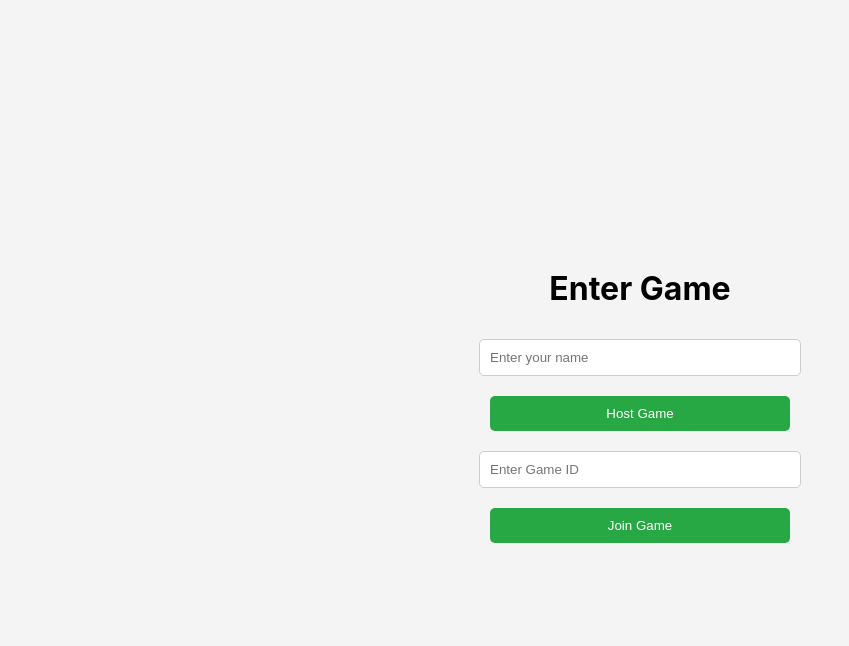
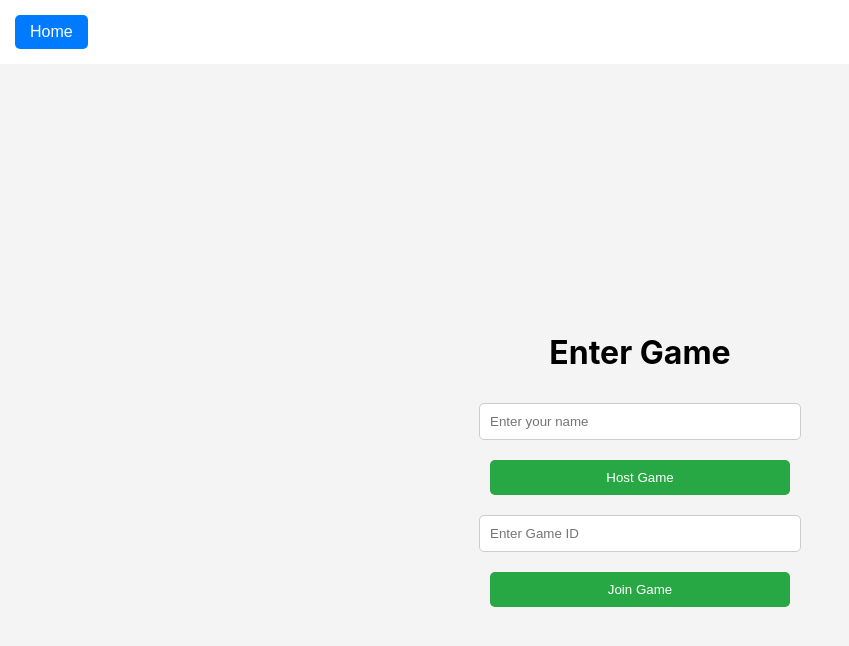
Before and after one commit to pavanshettyks/ABRGame, a React (Create React App) app: page / in a window 1280 px wide. Shown: the top 646 px of the page, without its empty margins (0-849 px from the left). Built offline with nearby package versions, Linux system fonts and the light colour scheme.

Commit message:
Error messages and end game

```diff
--- a/package.json
+++ b/package.json
@@ -9,6 +9,7 @@
     "@testing-library/user-event": "^13.5.0",
     "react": "^18.3.1",
     "react-dom": "^18.3.1",
+    "react-router-dom": "^7.1.5",
     "react-scripts": "^5.0.1",
     "web-vitals": "^2.1.4"
   },
@@ -18,7 +19,7 @@
     "test": "react-scripts test",
     "eject": "react-scripts eject",
     "predeploy": "npm run build",
-  "deploy": "gh-pages -d build"
+    "deploy": "gh-pages -d build"
   },
   "eslintConfig": {
     "extends": [
--- a/src/App.css
+++ b/src/App.css
@@ -28,6 +28,52 @@
   color: #61dafb;
 }
 
+.error-message {
+  position: fixed;
+  top: 10px;
+  left: 50%;
+  transform: translateX(-50%);
+  background: red;
+  color: white;
+  padding: 10px 20px;
+  border-radius: 5px;
+  font-size: 1.2em;
+  z-index: 1000;
+}
+
+.top-bar {
+  display: flex;
+  justify-content: space-between;
+  align-items: center;
+  padding: 10px;
+}
+
+.player-name {
+  flex: 1; /* Allows centering */
+  text-align: center;
+}
+
+.home-button,
+.end-game-button {
+  background: #ff4d4d;
+  color: white;
+  border: none;
+  padding: 8px 15px;
+  margin: 5px;
+  border-radius: 5px;
+  font-size: 1em;
+  cursor: pointer;
+}
+
+.home-button {
+  background: #007bff;
+}
+
+.home-button:hover,
+.end-game-button:hover {
+  opacity: 0.8;
+}
+
 @keyframes App-logo-spin {
   from {
     transform: rotate(0deg);
--- a/src/App.js
+++ b/src/App.js
@@ -6,6 +6,7 @@ import GameLobby from "./components/GameLobby";
 import "./css/GameLobby.css";
 import GameScreen from "./components/GameScreen";
 import { initializeGame } from "./components/GameLogic";
+import { generateGameId } from "./utils/gameUtils";
 
 function App() {
   const [gameId, setGameId] = useState(null);
@@ -25,18 +26,22 @@ function App() {
   const [connectionToHost, setconnectionToHost] = useState(null);
 
   // const [isWaitToDropCard, setIsWaitToDropCard] = useState(false);
+  const [errorMessage, setErrorMessage] = useState(null);
 
   useEffect(() => {
   if (isHost) {
+    console.log("dtest")
     let newPeer = null;
     if (!peer){
-        newPeer = new Peer();
+          console.log("dtest1")
+        newPeer = new Peer(generateGameId());
         newPeer.on("open", (id) => {
         console.log("Host Peer ID:", id);
         setGameId(id); // Set gameId to the peer ID
       });
       setPeer(newPeer);
     } else {
+      console.log("dtest2")
       newPeer = peer;
     }
     newPeer.on("connection", (conn) => {
@@ -44,12 +49,6 @@ function App() {
       conn.on("data", (data) => {
         // console.log("Received data:", data);
         if (data.type === "join") {
-            // setPlayers((prev) => {
-            //   const team = prev.length % 2 === 0 ? "A" : "B";
-            //   const updatedPlayers = [...prev, { id: prev.length + 1, name: data.playerName, team }];
-            //   return updatedPlayers;
-            // });
-            // console.log(playersDetails);
             setPlayersDetails((prev) => {
               const team = prev.players.length % 2 === 0 ? "A" : "B";
               const updatedPlayers = [...prev.players, { id: prev.players.length + 1, name: data.playerName, team }];
@@ -78,7 +77,10 @@ function App() {
               return data.playersData;
             });
             setCurrentIteration(data.playersData.currentIterationCounter);
-          }
+        }
+        if (data.type === "errorMessages") {
+          setErrorMessage(data.data.errorMessages);
+        }
       });
     });
     // if (gameStarted) {
@@ -148,6 +150,7 @@ useEffect(() => {
           setconnectionToHost(conn);
       });
       conn.on("data", (data) => {
+        console.log("recieved data", data)
         if (data.type === "playersData") {
           console.log("Recieved player data: ", data.playersData);
           setPlayersDetails(data.playersData);
@@ -157,13 +160,51 @@ useEffect(() => {
           setGameStarted(data.data.isGame);
           setGameData(data.data.gameDetails);
         }
+        if (data.type === "errorMessages") {
+          setErrorMessage(data.data.errorMessages);
+        }
+
+      });
+      conn.on("error", (err) => {
+          console.error("PeerJS Connection Error:", err);
+          setErrorMessage("PeerJS Connection Error:", err);
       });
       setConnections((prev) => ({ ...prev, [gameId]: conn }));
+    });
+    newPeer.on("error", (err) => {
+      console.error("PeerJS Error:", err);
+      setErrorMessage("PeerJS Error: " + err);
     });
    setPeer(newPeer);
    setGameId(gameId);
     }
   }, [!isHost, isInLobby]);
+
+  // clear error message after 5sec
+  useEffect(() => {
+    if (errorMessage) {
+      if (isHost) {
+        broadCastErrorMessages({ "errorMessages":errorMessage});
+      } else {
+         connectionToHost.send({ type: "errorMessages", "data":{"errorMessages":errorMessage}});
+      }
+      const timer = setTimeout(() => {
+        setErrorMessage(null); // Remove error after 5 seconds
+      }, 5000);
+      return () => clearTimeout(timer); // Cleanup on unmount
+    }
+  }, [errorMessage]);
+
+  // send game details to all players
+  const broadCastErrorMessages = (errorMessage) => {
+    // console.log(`Initial gameData:`, gameData);
+    Object.entries(playerMap).forEach(([name, value]) => {
+      if (value.connection && value.connection.open) {
+        // console.log(`Broacasting game data to update Player: ${name}, team : ${value.teamName}`);
+        value.connection.send({ type: "errorMessages", data: errorMessage});
+      }
+    });
+  };
 
   // send game details to all players
   const broadCastGameData = (gameData) => {
@@ -199,7 +240,7 @@ useEffect(() => {
     Object.entries(updatedMap).forEach(([name, value]) => {
       if (value.connection && value.connection.open) {
         // console.log(`Broacasting the update Player: ${name}, Peer ID: ${value.connection.peer}, team : ${value.teamName}`);
-        value.connection.send({ type: "playersData", "playersData": { "players":players, "currentPlayerTurn":0, "currentIterationCounter": 1} });
+        value.connection.send({ type: "playersData", "playersData": { "players":players, "currentPlayerTurn":0, "currentIterationCounter": 1, "isGamePaused": true} });
       }
     });
   };
@@ -217,7 +258,10 @@ useEffect(() => {
    }
    setPlayerName(name);
     setPlayersDetails(
-      {"players" : [{ id: 1, name: name, team: "A" }]});
+      {"players" : [{ id: 1, name: name, team: "A" }],
+       "currentPlayerTurn": 0,
+      "currentIterationCounter": 0, "isGamePaused": true
+    });
       // { id: prev.length + 2, name: "name1", team: "B" },);
     setPlayerMap((prev) => {
       const updatedMap = {
@@ -250,6 +294,20 @@ useEffect(() => {
   const handleStartGame = () => {
     setCurrentRound(1);
     setGameStarted(true);
+  };
+
+  const goToHome = () => {
+    const newUrl = window.location.pathname; // Remove query params
+    window.history.replaceState(null, "", newUrl);
+    window.location.reload();
+  };
+
+  const endGame = () => {
+    if (isHost) {
+      setGameStarted(false);
+      setCurrentRound(0);
+      setErrorMessage("Game ended by host.");
+    }
   };
 
   const handleResetDroppedCards = (currentPlayerTurn, currentIterationCounter, isGamePaused) => {
@@ -305,7 +363,14 @@ useEffect(() => {
 
   return (
     <div className="App">
-      {playerName && <h2 className="player-name">Welcome, {playerName}!</h2>}
+      {errorMessage && <div className="error-message">{errorMessage}</div>}
+      <div className="top-bar">
+        <button onClick={goToHome} className="home-button">Home</button>
+        {playerName && <h2 className="player-name">Welcome, {playerName}!</h2>}
+        {isHost && gameStarted && (
+          <button onClick={endGame} className="end-game-button">End Game</button>
+        )}
+      </div>
       {!gameId ? (
         <EntryScreen
           onHostGame={handleHostGame}
--- a/src/components/GameScreen.js
+++ b/src/components/GameScreen.js
@@ -46,10 +46,10 @@ const GameScreen = ({playersDetails, currentPlayer, gameData, dropCard, currentP
         })}
       </div>
       <div className="current-player-view">
-        {!isHost && playersDetails.isGamePaused && <h3>Ask host to start the turn/round</h3>}
+        {!isHost && playersDetails.isGamePaused && <p>Ask host to start the turn/round</p>}
         {isHost && playersDetails.isGamePaused && <button className="start-next-turn-button" onClick={onNextTurnButton}>Start Next Turn</button> }
-        <h3>Cutter card is: {cutterCard}</h3>
-        {currentTurnPlayerName && <h3>Player Turn: {currentTurnPlayerName}</h3> }
+        <h5>Cutter card is: {cutterCard}</h5>
+        {currentTurnPlayerName && <h5>Player Turn: {currentTurnPlayerName}</h5> }
         {gameData && gameData.playersToCard
             && <Hand initialCards={gameData.playersToCard[indexOfCurrentPlayer]}
                      currentTurnPlayer = {currentPlayerTurn}
--- a/src/css/GameScreen.css
+++ b/src/css/GameScreen.css
@@ -1,3 +1,11 @@
+html, body {
+  margin: 0;
+  padding: 0;
+  overflow: hidden; /* Prevent scrolling */
+  height: 100%;
+  width: 100%;
+}
+
 .game-screen {
   display: flex;
   flex-direction: column;
@@ -6,6 +14,9 @@
   padding: 20px;
   background-color: #f4f4f4;
   height: 100vh;
+  width: 100vw;
+  overflow: hidden; /* Prevent internal scrolling */
+  position: relative;
 }
 
 .player-circle {
@@ -50,12 +61,13 @@
 }
 
 .current-player-view {
-  margin-top: 20px;
-  padding: 10px;
+  margin-top: 10px;
+  padding: 5px 5px; /* Add padding on both sides for space */
   border: 2px solid #ccc;
   background: white;
   width: 80%;
-  max-width: 300px;
+  max-width: 400px; /* Ensure the content doesn't stretch too wide */
+  box-sizing: border-box; /* Include padding in the width calculation */
 }
 
 .button {
--- a/src/css/Hand.css
+++ b/src/css/Hand.css
@@ -1,4 +1,4 @@
-.hand {
+/* .hand {
     display: flex;
     flex-wrap: nowrap;
     justify-content: center;
@@ -8,5 +8,26 @@
 }
 
 .hand::-webkit-scrollbar {
-    display: none; /* Hide scrollbar on mobile */
+    display: none;
 }
+*/
+
+.hand {
+    display: flex;
+    flex-wrap: wrap;
+    justify-content: center;
+    gap: 2px; /* Space between cards */
+    padding: 0px;
+    width: 100%;
+}
+
+.hand > * {
+    flex: 1 1 calc(100% / 8 - 4px); /* Ensures 6 cards per row */
+    max-width: calc(100% / 8 - 4px); /* Ensures 6 cards per row */
+    aspect-ratio: 3 / 4; /* Maintains correct height-to-width ratio */
+    min-width: 5px; /* Prevents cards from shrinking too small */
+}
+
+.hand::-webkit-scrollbar {
+    display: none; /* Hide scrollbar for cleaner mobile experience */
+}
--- a/src/utils/gameUtils.js
+++ b/src/utils/gameUtils.js
@@ -1,3 +1,4 @@
 export const generateGameId = () => {
-  return Math.random().toString(36).substring(2, 8).toUpperCase();
+  // return Math.random().toString(36).substring(2, 7).toUpperCase();
+  return Math.floor(10000 + Math.random() * 90000);
 };
```
Also changed, not shown: 1 other file (tests, documents, lock files or other folders).
